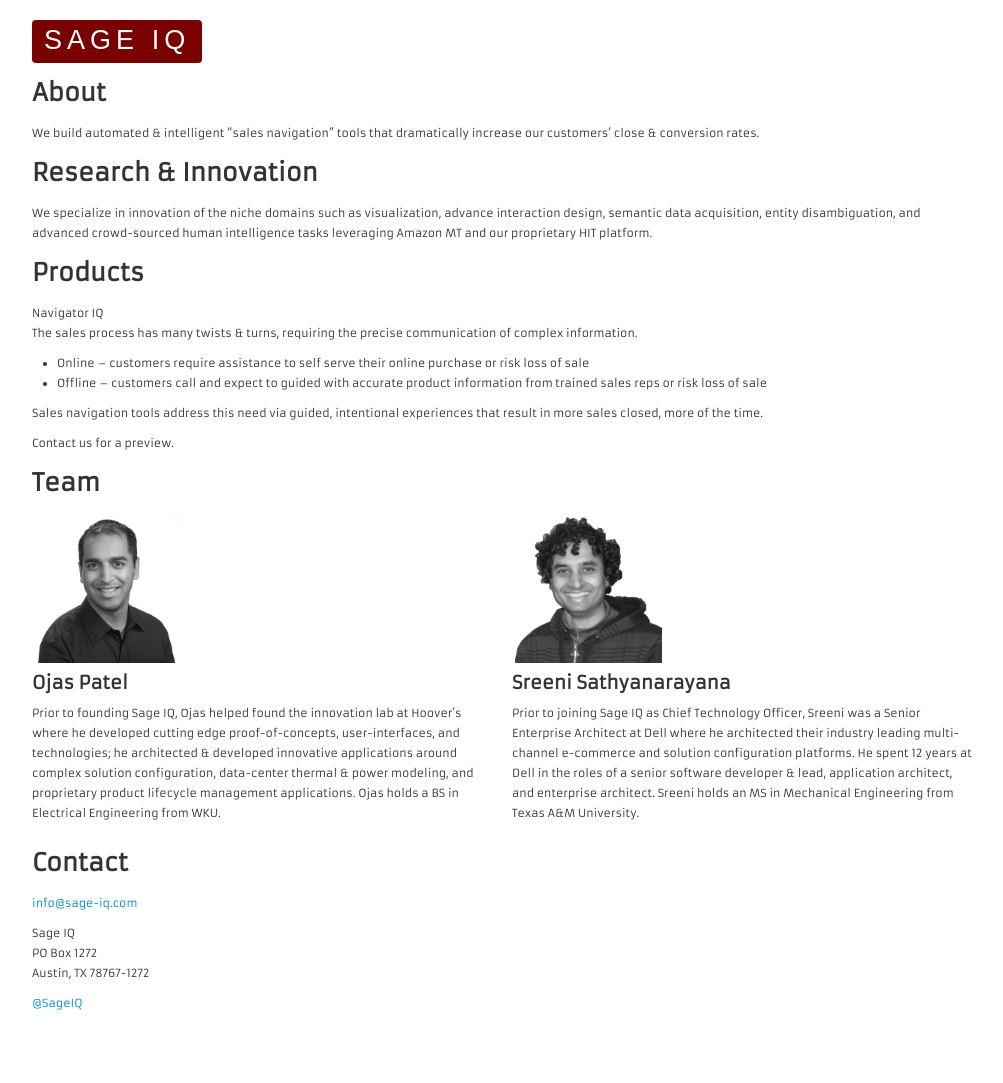
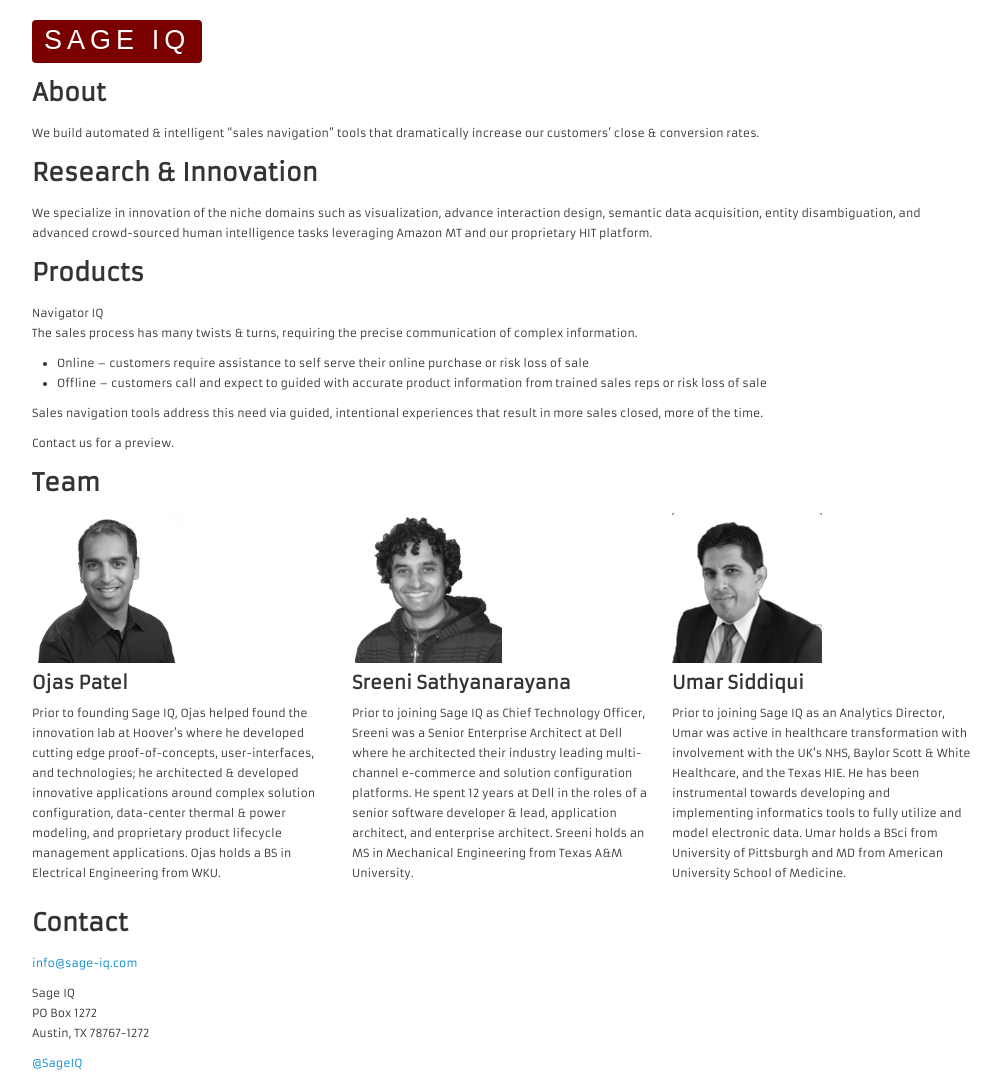
Before and after one commit to sage-iq/sage-iq.github.io, a Jekyll site: the page built from index.html, in a window 1280 px wide. Shown: the whole page, without its empty margins (138-1141 px from the left). Built offline with Jekyll 4.4.1, drawn with Linux system fonts in a browser that asks for light colours; some web fonts are replaced; Markdown is read by kramdown in place of the engine named in the settings; before the commit the page ends 1023 px from its top, so only the background shows below that.

Commit message:
added umar

```diff
--- a/index.html
+++ b/index.html
@@ -22,20 +22,27 @@
 	<h3>Team</h3>
 
 	<div class="row">
-		<div class="span6">
+		<div class="span4">
 
 	<p><a href="static/img/ojas-headshot.jpg"><img class="" title="ojas patel headshot" src="static/img/ojas-headshot.jpg" alt="" width="150" height="150" /></a></p>
 	<h4>Ojas Patel</h4>
 	<p>Prior to founding Sage IQ, Ojas helped found the innovation lab at Hoover&#8217;s where he developed cutting edge proof-of-concepts, user-interfaces, and technologies; he architected &amp; developed innovative applications around complex solution configuration, data-center thermal &amp; power modeling, and proprietary product lifecycle management applications. Ojas holds a BS in Electrical Engineering from WKU.</p>
 
 		</div>
-		<div class="span6">
+		<div class="span4">
 
 	<p><img class="" title="sreeni sathyanarayana headshot" src="static/img/sreeni-headshot.jpg" alt="" width="150" height="150" /></p>
 	<h4>Sreeni Sathyanarayana</h4>
-	<p>Prior to joining Sage IQ as Chief Technology Officer, Sreeni was a Senior Enterprise Architect at Dell where he architected their industry leading multi-channel e-commerce and solution configuration platforms. He spent 12 years at Dell in the roles of a senior software developer & lead, application architect, and enterprise architect. Sreeni holds an MS in Mechanical Engineering from Texas A&amp;M University.</p>
+	<p>Prior to joining Sage IQ as Chief Technology Officer, Sreeni was a Senior Enterprise Architect at Dell where he architected their industry leading multi-channel e-commerce and solution configuration platforms. He spent 12 years at Dell in the roles of a senior software developer &amp; lead, application architect, and enterprise architect. Sreeni holds an MS in Mechanical Engineering from Texas A&amp;M University.</p>
 
 		</div>
+
+		<div class="span4">
+
+	<p><img class="" title="umar siddiqui headshot" src="static/img/umar-headshot.jpg" alt="" width="150" height="150" /></p>
+	<h4>Umar Siddiqui</h4>
+		<p>Prior to joining Sage IQ as an Analytics Director, Umar was active in healthcare transformation with involvement with the UK's NHS, Baylor Scott &amp; White Healthcare, and the Texas HIE. He has been instrumental towards developing and implementing informatics tools to fully utilize and model electronic data. Umar holds a BSci from University of Pittsburgh and MD from American University School of Medicine.</p>
+	</div>
 
 	</div>
 
```
Also changed, not shown: static/img/umar-headshot.jpg (added).
